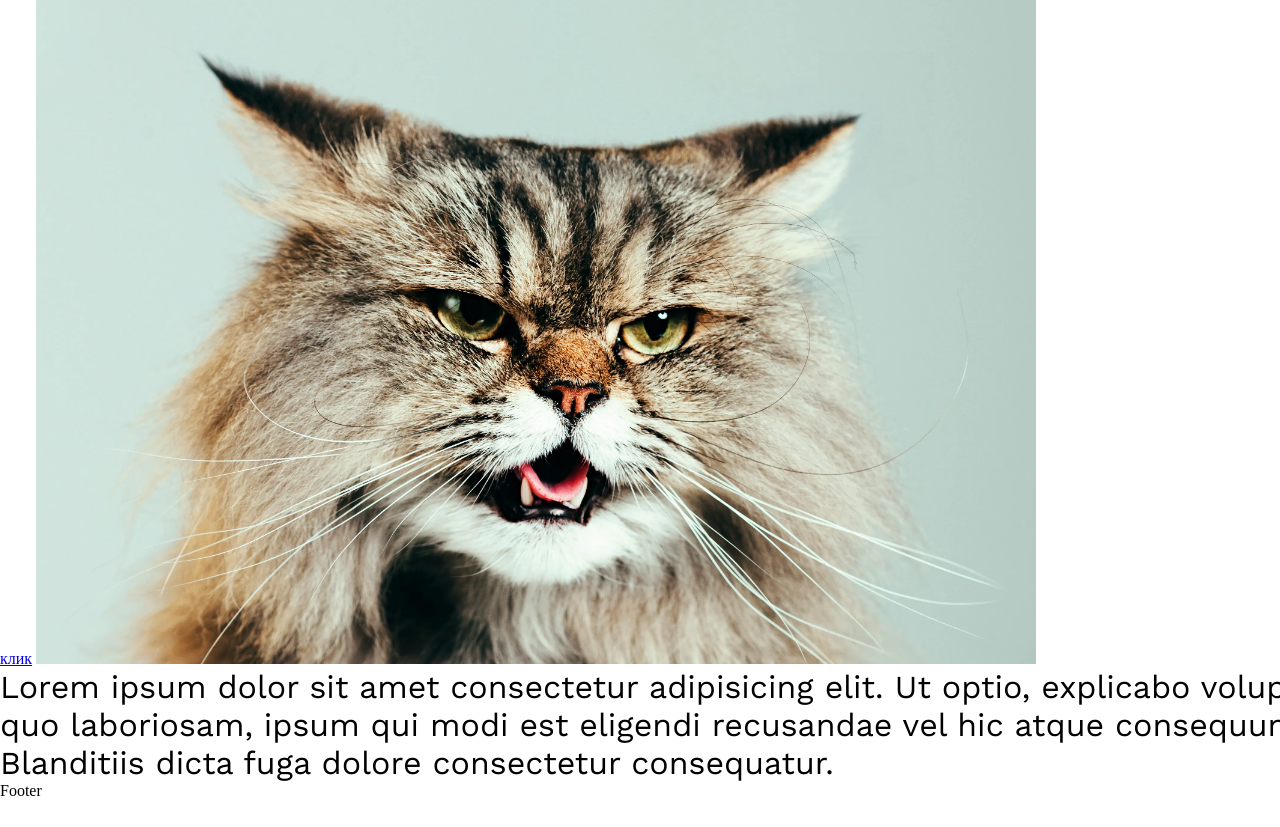
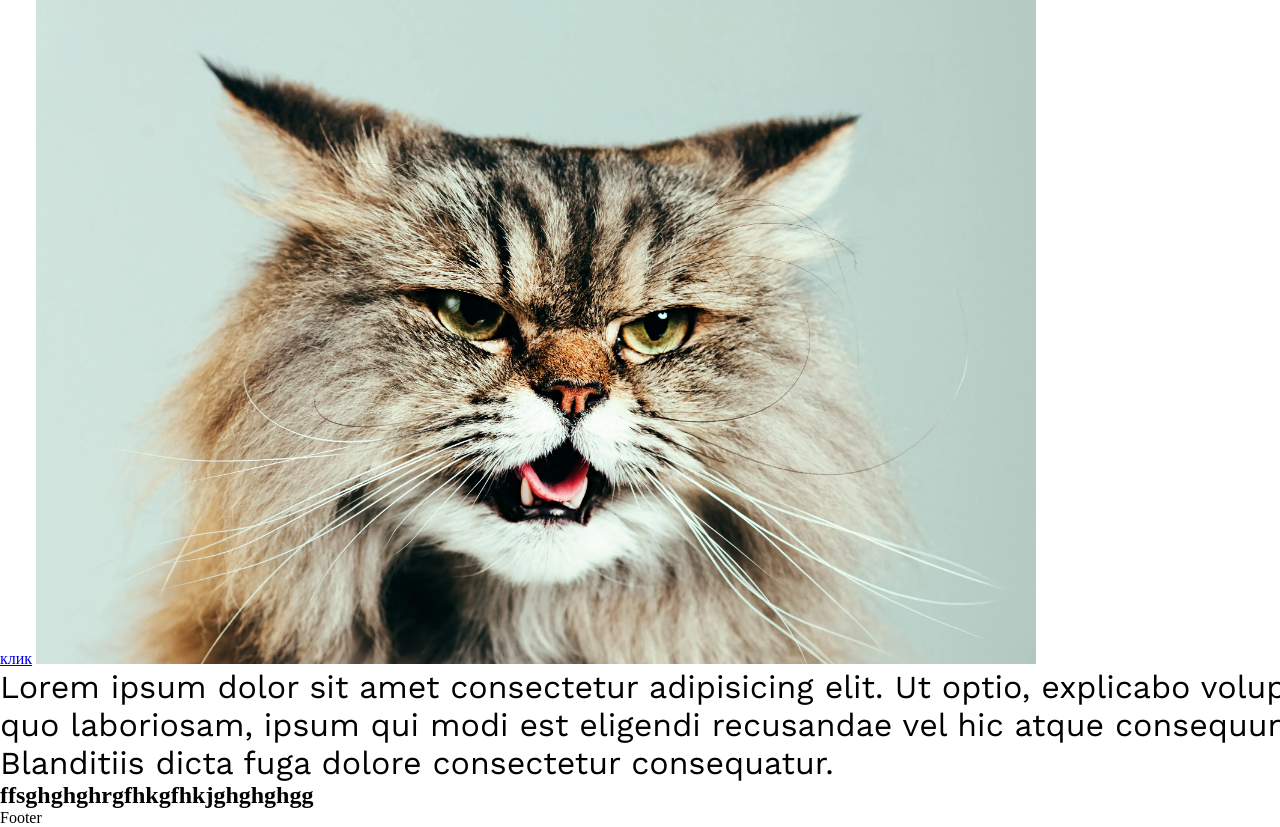
Before and after one commit to irajfdjf/web-builder, a website: page src/index.html in a window 1280 px wide. Shown: the part 138-965 px from the top of the page. Before the commit the page ends 938 px from the top, so only its background shows below. Drawn offline with nearby package versions, Linux system fonts and the light colour scheme; files that its build step writes are made by us from their sources.

Commit message:
test commit

```diff
--- a/src/_html/_base/_includes/_block.html
+++ b/src/_html/_base/_includes/_block.html
@@ -1,3 +1,4 @@
 <div>
   <h1>Lorem ipsum dolor sit amet consectetur adipisicing elit. Ut optio, explicabo voluptatem, quo laboriosam, ipsum qui modi est eligendi recusandae vel hic atque consequuntur? Blanditiis dicta fuga dolore consectetur consequatur.</h1>
+  <h2> ffsghghghrgfhkgfhkjghghghgg</h2>
 </div>
```
